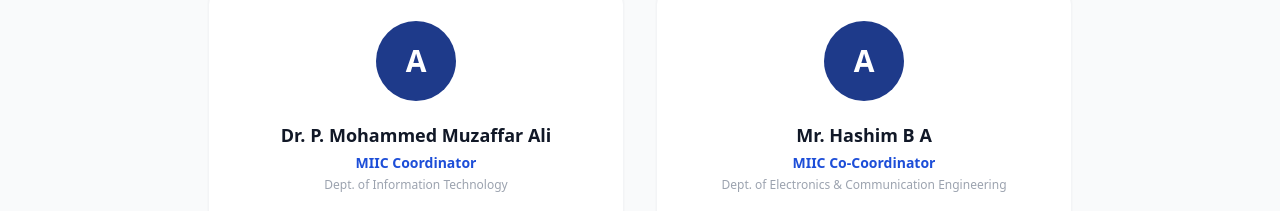
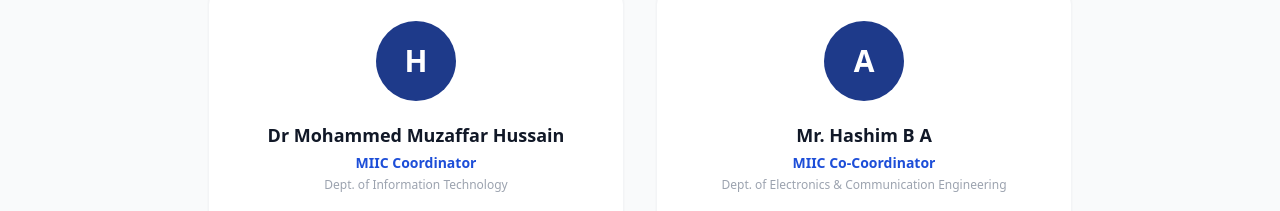
Before and after one commit to campusonec1-prog/MMES-Incubation, a React (Vite) app: page /about in a window 1280 px wide. Shown: the part 2980-3191 px from the top of the page. Built offline with nearby package versions, Linux system fonts and the light colour scheme.

Commit message:
Updated the MIIC Coordinator name

```diff
--- a/index.html
+++ b/index.html
@@ -4,7 +4,7 @@
     <meta charset="UTF-8" />
     <link rel="icon" type="image/svg+xml" href="/favicon.svg" />
     <meta name="viewport" content="width=device-width, initial-scale=1.0" />
-    <title>vite-project</title>
+    <title>MIIC - MMES Incubation and Innovation Council</title>
   </head>
   <body>
     <div id="root"></div>
--- a/src/Pages/About.jsx
+++ b/src/Pages/About.jsx
@@ -9,7 +9,7 @@ const milestones = [
 ];
 
 const team = [
-  { name: 'Dr. P. Mohammed Muzaffar Ali', role: 'MIIC Coordinator', dept: 'Dept. of Information Technology', email: 'muzaffar.it@cahcet.edu.in' },
+  { name: 'Dr Mohammed Muzaffar Hussain', role: 'MIIC Coordinator', dept: 'Dept. of Information Technology', email: 'muzaffar.it@cahcet.edu.in' },
   { name: 'Mr. Hashim B A', role: 'MIIC Co-Coordinator', dept: 'Dept. of Electronics & Communication Engineering', email: 'hashimba.ece@cahcet.edu.in' },
 ];
 
```
